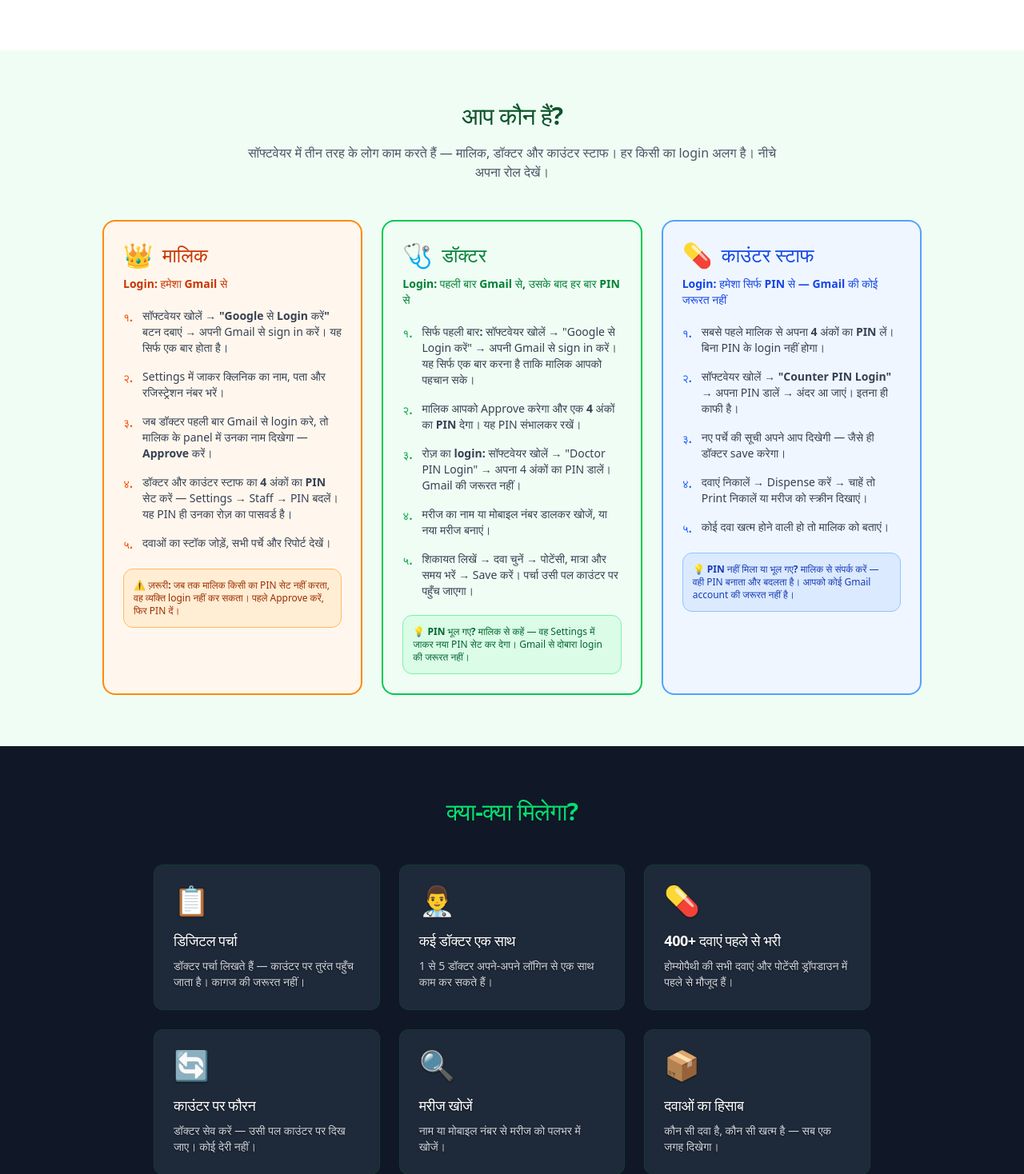
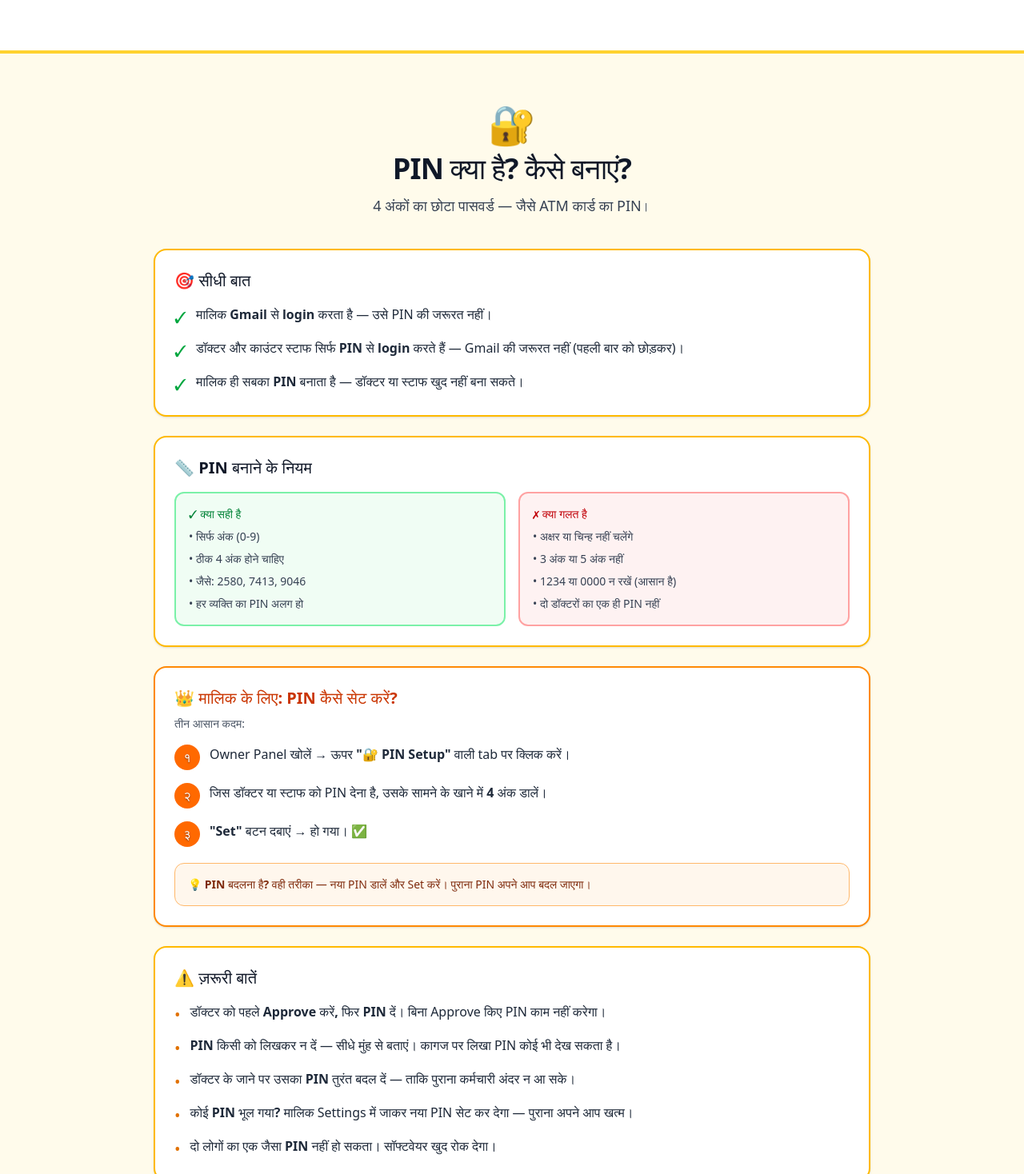
Before and after one commit to kp1153/creativesolutions, a Next.js app: page /homeo in a window 1280 px wide. Shown: the part 1642-3110 px from the top of the page at 80% size. Built offline with nearby package versions, Linux system fonts and the light colour scheme.

Commit message:
force deploy

```diff
--- a/app/homeo/page.js
+++ b/app/homeo/page.js
@@ -130,6 +130,112 @@ export default function HomeoPage() {
                     <p className="text-gray-600">डॉक्टर पर्चा लिखें — काउंटर पर फौरन दिखे।</p>
                 </div>
             </div>
+        </div>
+      </section>
+
+      {/* PIN Rules — Simple Explanation */}
+      <section className="py-16 px-4 bg-amber-50 border-y-4 border-amber-300">
+        <div className="max-w-4xl mx-auto">
+          <div className="text-center mb-10">
+            <div className="inline-block text-5xl mb-3">🔐</div>
+            <h2 className="text-3xl md:text-4xl font-black text-gray-900 mb-3">PIN क्या है? कैसे बनाएं?</h2>
+            <p className="text-gray-700 text-lg">4 अंकों का छोटा पासवर्ड — जैसे ATM कार्ड का PIN।</p>
+          </div>
+
+          {/* मुख्य बात */}
+          <div className="bg-white rounded-2xl border-2 border-amber-400 p-6 mb-6 shadow">
+            <p className="text-xl font-black text-gray-900 mb-4">🎯 सीधी बात</p>
+            <ul className="space-y-3 text-gray-800 text-base">
+              <li className="flex items-start gap-3">
+                <span className="text-green-600 text-xl font-bold mt-0.5">✓</span>
+                <span><strong>मालिक Gmail से login करता है</strong> — उसे PIN की जरूरत नहीं।</span>
+              </li>
+              <li className="flex items-start gap-3">
+                <span className="text-green-600 text-xl font-bold mt-0.5">✓</span>
+                <span><strong>डॉक्टर और काउंटर स्टाफ सिर्फ PIN से login करते हैं</strong> — Gmail की जरूरत नहीं (पहली बार को छोड़कर)।</span>
+              </li>
+              <li className="flex items-start gap-3">
+                <span className="text-green-600 text-xl font-bold mt-0.5">✓</span>
+                <span><strong>मालिक ही सबका PIN बनाता है</strong> — डॉक्टर या स्टाफ खुद नहीं बना सकते।</span>
+              </li>
+            </ul>
+          </div>
+
+          {/* नियम */}
+          <div className="bg-white rounded-2xl border-2 border-amber-400 p-6 mb-6 shadow">
+            <p className="text-xl font-black text-gray-900 mb-4">📏 PIN बनाने के नियम</p>
+            <div className="grid sm:grid-cols-2 gap-4">
+              <div className="bg-green-50 border-2 border-green-300 rounded-xl p-4">
+                <p className="text-sm font-bold text-green-700 mb-2">✓ क्या सही है</p>
+                <ul className="space-y-2 text-sm text-gray-700">
+                  <li>• सिर्फ अंक (0-9)</li>
+                  <li>• ठीक 4 अंक होने चाहिए</li>
+                  <li>• जैसे: 2580, 7413, 9046</li>
+                  <li>• हर व्यक्ति का PIN अलग हो</li>
+                </ul>
+              </div>
+              <div className="bg-red-50 border-2 border-red-300 rounded-xl p-4">
+                <p className="text-sm font-bold text-red-700 mb-2">✗ क्या गलत है</p>
+                <ul className="space-y-2 text-sm text-gray-700">
+                  <li>• अक्षर या चिन्ह नहीं चलेंगे</li>
+                  <li>• 3 अंक या 5 अंक नहीं</li>
+                  <li>• 1234 या 0000 न रखें (आसान है)</li>
+                  <li>• दो डॉक्टरों का एक ही PIN नहीं</li>
+                </ul>
+              </div>
+            </div>
+          </div>
+
+          {/* PIN कैसे सेट करें — मालिक के लिए */}
+          <div className="bg-white rounded-2xl border-2 border-orange-400 p-6 mb-6 shadow">
+            <p className="text-xl font-black text-orange-700 mb-2">👑 मालिक के लिए: PIN कैसे सेट करें?</p>
+            <p className="text-sm text-gray-600 mb-4">तीन आसान कदम:</p>
+            <ol className="space-y-4 text-gray-800 text-base">
+              <li className="flex items-start gap-3">
+                <span className="bg-orange-500 text-white font-black w-8 h-8 rounded-full flex items-center justify-center flex-shrink-0">१</span>
+                <span>Owner Panel खोलें → ऊपर <strong>"🔐 PIN Setup"</strong> वाली tab पर क्लिक करें।</span>
+              </li>
+              <li className="flex items-start gap-3">
+                <span className="bg-orange-500 text-white font-black w-8 h-8 rounded-full flex items-center justify-center flex-shrink-0">२</span>
+                <span>जिस डॉक्टर या स्टाफ को PIN देना है, उसके सामने के खाने में <strong>4 अंक</strong> डालें।</span>
+              </li>
+              <li className="flex items-start gap-3">
+                <span className="bg-orange-500 text-white font-black w-8 h-8 rounded-full flex items-center justify-center flex-shrink-0">३</span>
+                <span><strong>"Set"</strong> बटन दबाएं → हो गया। ✅</span>
+              </li>
+            </ol>
+            <div className="mt-5 bg-orange-50 border border-orange-300 rounded-xl p-4 text-sm text-orange-900">
+              💡 <strong>PIN बदलना है?</strong> वही तरीका — नया PIN डालें और Set करें। पुराना PIN अपने आप बदल जाएगा।
+            </div>
+          </div>
+
+          {/* याद रखने की बातें */}
+          <div className="bg-white rounded-2xl border-2 border-amber-400 p-6 shadow">
+            <p className="text-xl font-black text-gray-900 mb-4">⚠️ ज़रूरी बातें</p>
+            <ul className="space-y-3 text-gray-800 text-base">
+              <li className="flex items-start gap-3">
+                <span className="text-amber-600 text-xl mt-0.5">•</span>
+                <span><strong>डॉक्टर को पहले Approve करें, फिर PIN दें।</strong> बिना Approve किए PIN काम नहीं करेगा।</span>
+              </li>
+              <li className="flex items-start gap-3">
+                <span className="text-amber-600 text-xl mt-0.5">•</span>
+                <span><strong>PIN किसी को लिखकर न दें</strong> — सीधे मुंह से बताएं। कागज पर लिखा PIN कोई भी देख सकता है।</span>
+              </li>
+              <li className="flex items-start gap-3">
+                <span className="text-amber-600 text-xl mt-0.5">•</span>
+                <span><strong>डॉक्टर के जाने पर उसका PIN तुरंत बदल दें</strong> — ताकि पुराना कर्मचारी अंदर न आ सके।</span>
+              </li>
+              <li className="flex items-start gap-3">
+                <span className="text-amber-600 text-xl mt-0.5">•</span>
+                <span><strong>कोई PIN भूल गया?</strong> मालिक Settings में जाकर नया PIN सेट कर देगा — पुराना अपने आप खत्म।</span>
+              </li>
+              <li className="flex items-start gap-3">
+                <span className="text-amber-600 text-xl mt-0.5">•</span>
+                <span><strong>दो लोगों का एक जैसा PIN नहीं हो सकता।</strong> सॉफ्टवेयर खुद रोक देगा।</span>
+              </li>
+            </ul>
+          </div>
+
         </div>
       </section>
 
```
